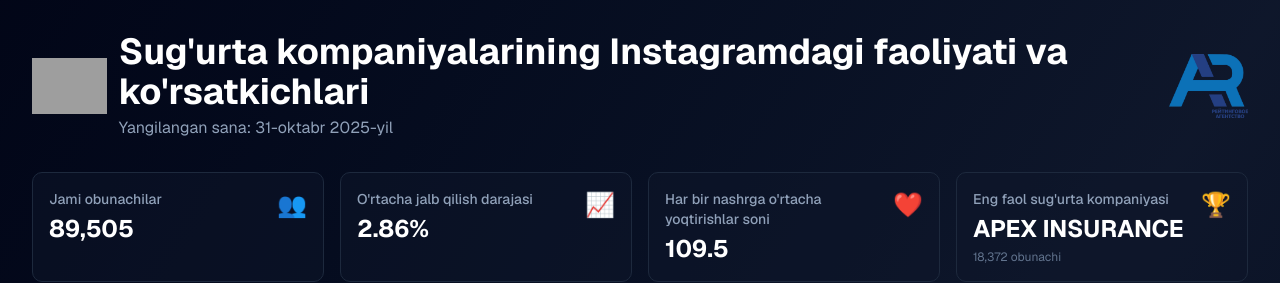
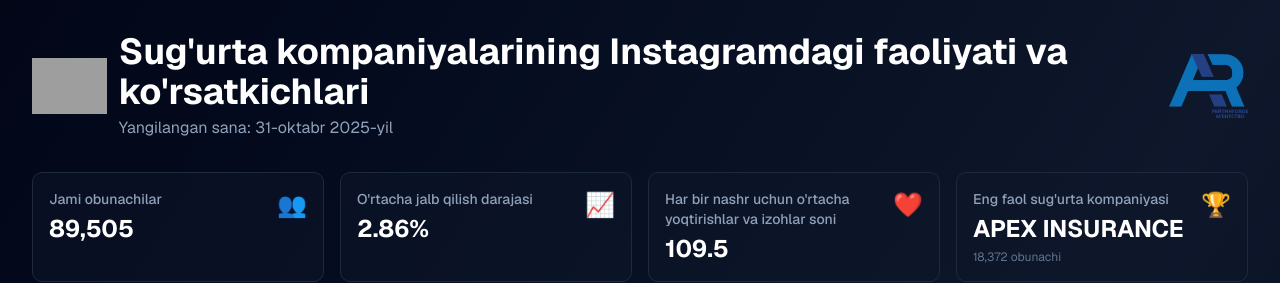
Before and after one commit to saadfalcon1/ahbor-reyting-insta-insurance-10, a Next.js app: page / in a window 1280 px wide. Shown: the top 283 px of the page. Built offline with nearby package versions, Linux system fonts and the light colour scheme; grey boxes are pictures that could not be loaded.

Commit message:
Update metric card label for average likes

```diff
--- a/components/analytics-dashboard.tsx
+++ b/components/analytics-dashboard.tsx
@@ -55,7 +55,7 @@ export function AnalyticsDashboard({ onBankClick }: AnalyticsDashboardProps) {
         <div className="grid grid-cols-1 md:grid-cols-2 lg:grid-cols-4 gap-4 mb-8">
           <MetricCard label="Jami obunachilar" value={stats.totalFollowers.toLocaleString()} icon="👥" />
           <MetricCard label="O'rtacha jalb qilish darajasi" value={`${stats.avgEngagementRate}%`} icon="📈" />
-          <MetricCard label="Har bir nashrga o'rtacha yoqtirishlar soni" value={stats.avgLikes} icon="❤️" />
+          <MetricCard label="Har bir nashr uchun o'rtacha yoqtirishlar va izohlar soni" value={stats.avgLikes} icon="❤️" />
           <MetricCard
             label="Eng faol sug'urta kompaniyasi"
             value={stats.topBank.company_name}
```
